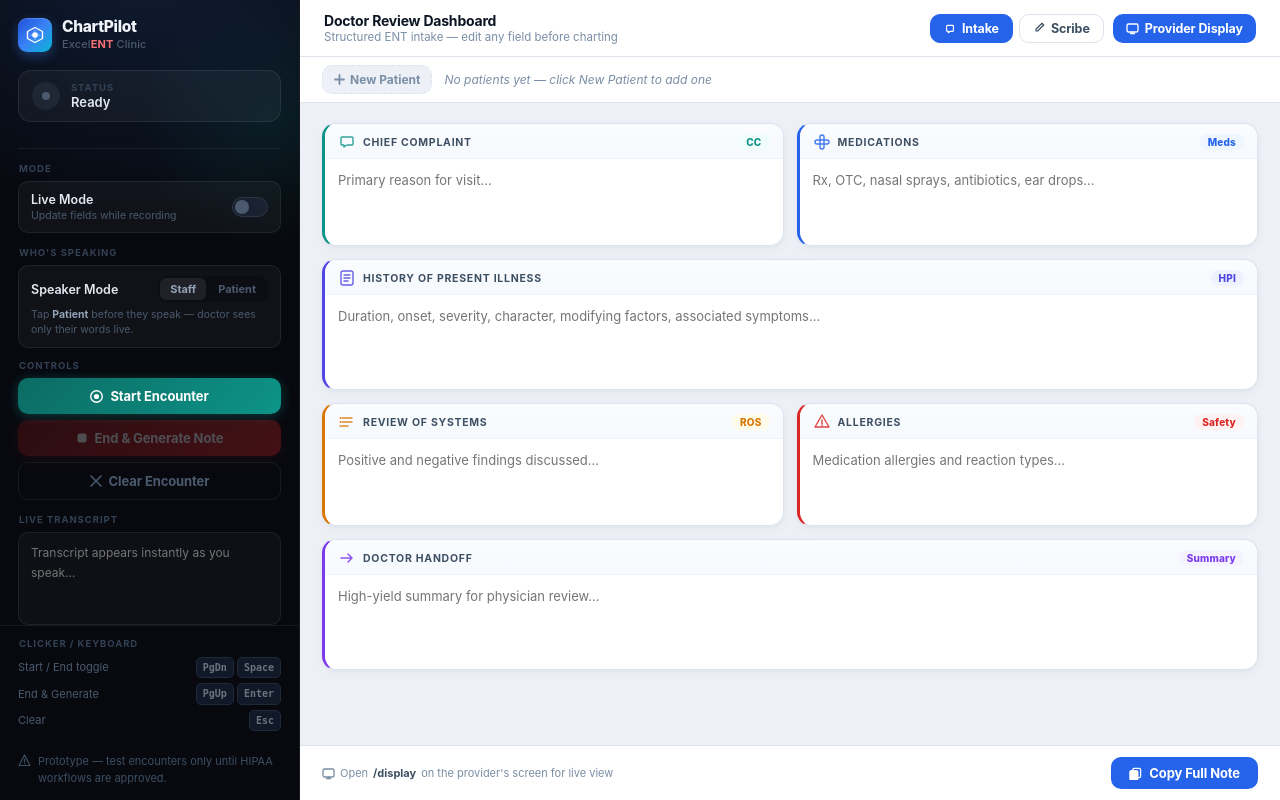
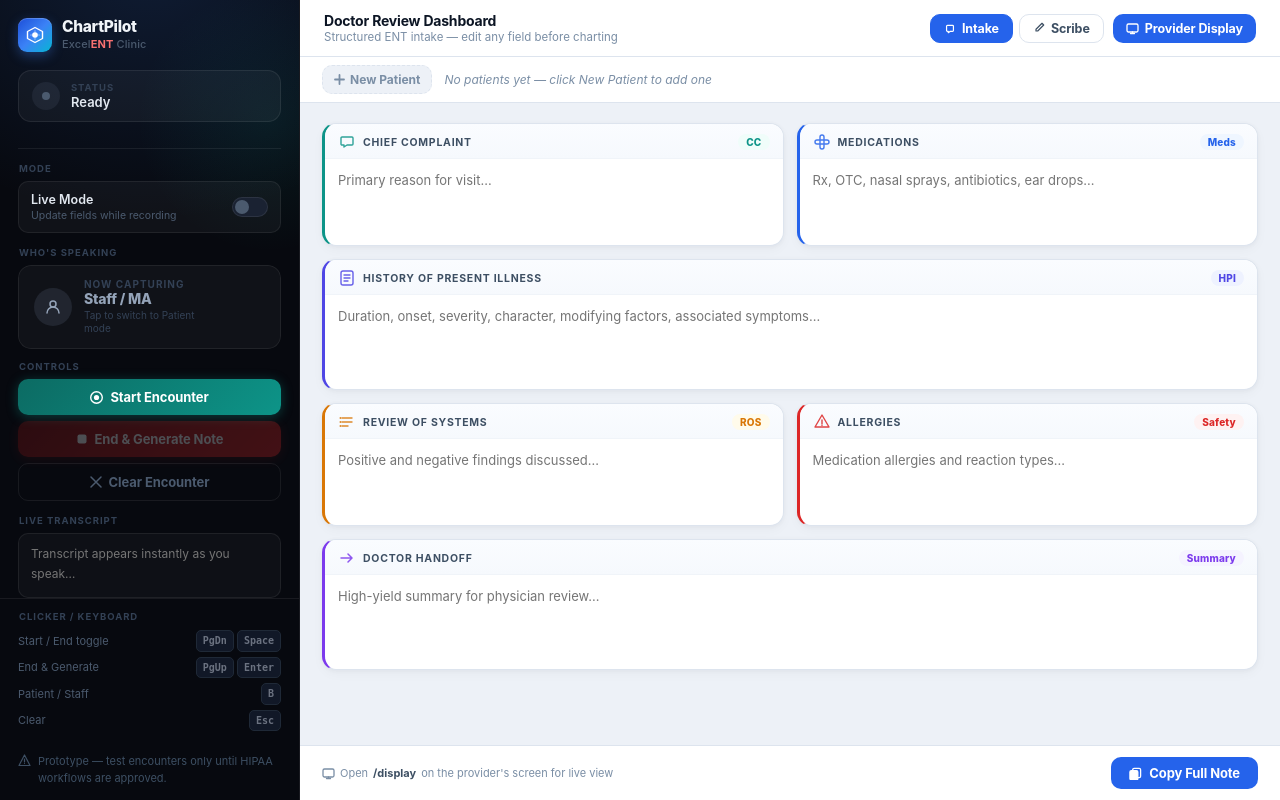
Before and after one commit to jjzeger-ux/ChartPilot, a Flask app: page / in a window 1280 px wide. Run offline with Flask 3, Linux system fonts and the light colour scheme; data that the repository does not hold is empty.

Commit message:
Replace speaker pills with large clicker-friendly toggle button
- Single large tap-target button replaces the two small pill buttons
- Staff mode: dark/muted person icon, hint "Tap to switch to Patient"
- Patient mode: red glowing orb with pulse animation, red icon,
  LIVE badge appears, sidebar aurora shifts red
- toggleSpeaker() fires on click — one tap switches modes
- Keyboard shortcut: B key toggles Patient/Staff (Logitech clicker
  blank-screen button), shown in shortcuts legend
- setSpeaker() updates icon SVG, label, and hint text on each switch

Co-Authored-By: Claude Sonnet 4.6 <noreply@anthropic.com>

```diff
--- a/templates/index.html
+++ b/templates/index.html
@@ -377,41 +377,68 @@
     .note-area::-webkit-scrollbar { width: 5px; }
     .note-area::-webkit-scrollbar-thumb { background: #c8d3e0; border-radius: 3px; }
 
-    /* ── PATIENT SPEAKING TOGGLE ── */
-    .speaker-card {
-      border-radius: var(--r); padding: 10px 12px; margin-bottom: 10px;
-      border: 1.5px solid var(--sb-border); transition: all 0.25s;
-      background: var(--sb-subtle);
-    }
-    .speaker-card.patient-on {
-      border-color: rgba(239,68,68,0.5);
-      background: rgba(239,68,68,0.08);
-      box-shadow: 0 0 20px rgba(239,68,68,0.12);
-    }
-    .speaker-row {
-      display: flex; align-items: center; justify-content: space-between; margin-bottom: 6px;
-    }
-    .speaker-lbl { font-size: 12.5px; font-weight: 600; color: var(--sb-text); }
-    .speaker-hint { font-size: 10.5px; color: var(--sb-muted); margin-top: 2px; line-height: 1.4; }
-
-    .speaker-pills {
-      display: flex; background: rgba(0,0,0,0.2); border-radius: 8px; padding: 2px; gap: 2px;
-    }
-    .sp-pill {
-      padding: 4px 10px; border-radius: 6px; border: none; cursor: pointer;
-      font-family: var(--font); font-size: 11px; font-weight: 700; transition: all 0.15s;
-      background: transparent; color: var(--sb-muted);
-    }
-    .sp-pill.active-staff   { background: rgba(255,255,255,0.08); color: #94a3b8; }
-    .sp-pill.active-patient { background: #ef4444; color: white; box-shadow: 0 2px 8px rgba(239,68,68,0.4); }
-    .sp-pill:hover { color: var(--sb-text); }
-
-    .rec-label {
-      display: none; align-items: center; gap: 5px; margin-top: 6px;
-      font-size: 10.5px; font-weight: 700; color: #fca5a5; letter-spacing: 0.04em;
-    }
-    .speaker-card.patient-on .rec-label { display: flex; }
-    .rec-label-dot { width: 6px; height: 6px; border-radius: 50%; background: #ef4444; animation: orb-pulse 1.2s infinite; }
+    /* ── SPEAKER TOGGLE (clicker-friendly) ── */
+    .speaker-btn {
+      width: 100%; padding: 0; border: none; border-radius: 13px; cursor: pointer;
+      font-family: var(--font); transition: all 0.22s cubic-bezier(0.4,0,0.2,1);
+      overflow: hidden; background: none; margin-bottom: 10px; display: block;
+    }
+
+    .spk-inner {
+      padding: 13px 15px; border-radius: 13px; border: 1.5px solid var(--sb-border);
+      background: rgba(255,255,255,0.04); transition: all 0.22s;
+      display: flex; align-items: center; gap: 12px;
+    }
+
+    .speaker-btn:hover .spk-inner { border-color: rgba(255,255,255,0.14); background: rgba(255,255,255,0.07); }
+    .speaker-btn:active .spk-inner { transform: scale(0.98); }
+
+    /* Patient-on state */
+    .speaker-btn.patient-on .spk-inner {
+      border-color: rgba(239,68,68,0.45);
+      background: rgba(239,68,68,0.1);
+      box-shadow: 0 0 24px rgba(239,68,68,0.18), inset 0 1px 0 rgba(255,255,255,0.04);
+    }
+
+    /* Icon circle */
+    .spk-orb {
+      width: 38px; height: 38px; border-radius: 50%; flex-shrink: 0;
+      display: flex; align-items: center; justify-content: center;
+      background: rgba(100,116,139,0.2); transition: all 0.22s;
+    }
+    .speaker-btn.patient-on .spk-orb {
+      background: rgba(239,68,68,0.22);
+      box-shadow: 0 0 12px rgba(239,68,68,0.3);
+      animation: orb-pulse 1.4s infinite;
+    }
+
+    .spk-text { flex: 1; text-align: left; }
+
+    .spk-mode {
+      font-size: 10px; font-weight: 700; letter-spacing: 0.1em; text-transform: uppercase;
+      color: #334155; line-height: 1;
+    }
+
+    .spk-label {
+      font-size: 14px; font-weight: 800; color: #94a3b8; margin-top: 3px;
+      transition: color 0.22s; letter-spacing: -0.2px; line-height: 1;
+    }
+    .speaker-btn.patient-on .spk-label { color: #fca5a5; }
+
+    .spk-hint {
+      font-size: 10px; color: #334155; margin-top: 3px; line-height: 1.3;
+    }
+    .speaker-btn.patient-on .spk-hint { color: rgba(252,165,165,0.6); }
+
+    /* Live badge */
+    .spk-badge {
+      padding: 3px 8px; border-radius: 999px; font-size: 10px; font-weight: 800;
+      letter-spacing: 0.06em; flex-shrink: 0; opacity: 0; transition: opacity 0.22s;
+      background: rgba(239,68,68,0.2); color: #fca5a5; border: 1px solid rgba(239,68,68,0.3);
+      display: flex; align-items: center; gap: 4px;
+    }
+    .speaker-btn.patient-on .spk-badge { opacity: 1; }
+    .spk-badge-dot { width: 5px; height: 5px; border-radius: 50%; background: #ef4444; animation: orb-pulse 1.2s infinite; }
 
     /* ── PATIENT QUEUE BAR ── */
     .queue-bar {
@@ -686,21 +713,26 @@
     </div>
 
     <!-- Controls -->
-    <!-- Patient Speaking Toggle -->
+    <!-- Speaker Toggle -->
     <div class="sb-label" style="margin-top:14px;">Who's Speaking</div>
-    <div class="speaker-card" id="speakerCard">
-      <div class="speaker-row">
-        <div>
-          <div class="speaker-lbl">Speaker Mode</div>
+    <button class="speaker-btn" id="speakerBtn" onclick="toggleSpeaker()">
+      <div class="spk-inner">
+        <div class="spk-orb" id="spkOrb">
+          <svg id="spkIcon" width="18" height="18" viewBox="0 0 18 18" fill="none">
+            <circle cx="9" cy="6" r="3" stroke="#94a3b8" stroke-width="1.5"/>
+            <path d="M3 15c0-3.314 2.686-6 6-6s6 2.686 6 6" stroke="#94a3b8" stroke-width="1.5" stroke-linecap="round"/>
+          </svg>
         </div>
-        <div class="speaker-pills">
-          <button class="sp-pill active-staff" id="spStaff" onclick="setSpeaker('staff')">Staff</button>
-          <button class="sp-pill" id="spPatient" onclick="setSpeaker('patient')">Patient</button>
+        <div class="spk-text">
+          <div class="spk-mode">Now capturing</div>
+          <div class="spk-label" id="spkLabel">Staff / MA</div>
+          <div class="spk-hint" id="spkHint">Tap to switch to Patient mode</div>
+        </div>
+        <div class="spk-badge" id="spkBadge">
+          <div class="spk-badge-dot"></div>LIVE
         </div>
       </div>
-      <div class="speaker-hint">Tap <strong style="color:#94a3b8">Patient</strong> before they speak — doctor sees only their words live.</div>
-      <div class="rec-label"><div class="rec-label-dot"></div>CAPTURING PATIENT SPEECH</div>
-    </div>
+    </button>
 
     <div class="sb-label" style="margin-top:12px;">Controls</div>
     <button class="sb-btn sb-btn-start" id="btnStart" onclick="startEncounter()">
@@ -738,6 +770,10 @@
     <div class="sc-row">
       <span>End &amp; Generate</span>
       <div class="key-group"><span class="kbd">PgUp</span><span class="kbd">Enter</span></div>
+    </div>
+    <div class="sc-row">
+      <span>Patient / Staff</span>
+      <div class="key-group"><span class="kbd">B</span></div>
     </div>
     <div class="sc-row">
       <span>Clear</span>
@@ -1092,9 +1128,29 @@ function flushTranscriptDisplay(isLive) {
 // ── Speaker mode ──────────────────────────────────────────────────────────────
 function setSpeaker(mode) {
   patientMode = (mode === "patient");
-  document.getElementById("speakerCard").classList.toggle("patient-on", patientMode);
-  document.getElementById("spStaff").className   = "sp-pill" + (!patientMode ? " active-staff" : "");
-  document.getElementById("spPatient").className = "sp-pill" + ( patientMode ? " active-patient" : "");
+  const btn   = document.getElementById("speakerBtn");
+  const label = document.getElementById("spkLabel");
+  const hint  = document.getElementById("spkHint");
+  const icon  = document.getElementById("spkIcon");
+
+  btn.classList.toggle("patient-on", patientMode);
+
+  if (patientMode) {
+    label.textContent = "Patient";
+    hint.textContent  = "Tap again to switch back to Staff";
+    icon.innerHTML    = `<path d="M9 2L12 7H6L9 2z" fill="#fca5a5"/>
+      <circle cx="9" cy="11.5" r="2.5" stroke="#fca5a5" stroke-width="1.5"/>
+      <path d="M4 16c0-2.761 2.239-5 5-5s5 2.239 5 5" stroke="#fca5a5" stroke-width="1.5" stroke-linecap="round"/>`;
+  } else {
+    label.textContent = "Staff / MA";
+    hint.textContent  = "Tap to switch to Patient mode";
+    icon.innerHTML    = `<circle cx="9" cy="6" r="3" stroke="#94a3b8" stroke-width="1.5"/>
+      <path d="M3 15c0-3.314 2.686-6 6-6s6 2.686 6 6" stroke="#94a3b8" stroke-width="1.5" stroke-linecap="round"/>`;
+  }
+}
+
+function toggleSpeaker() {
+  setSpeaker(patientMode ? "staff" : "patient");
 }
 
 // Called when Whisper returns corrected text for a chunk
@@ -1378,6 +1434,9 @@ document.addEventListener("keydown", e => {
     e.preventDefault();
     if (document.getElementById("addPtModal").classList.contains("on")) closeAddPt();
     else clearAll();
+  } else if (e.key.toLowerCase() === "b") {
+    e.preventDefault();
+    toggleSpeaker();
   }
 });
 
```
